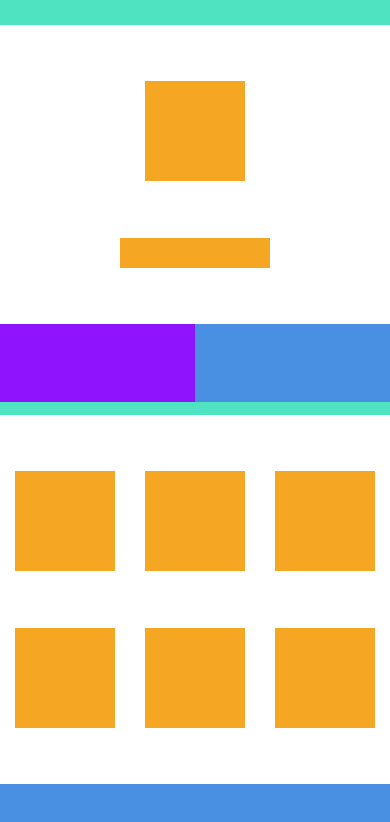
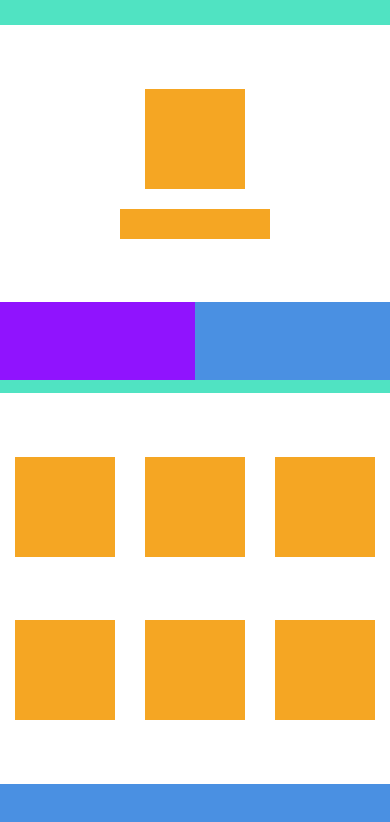
Before and after one commit to JmJunior20/serratec-react-native, a React Native app in the folder ProjetoReactNative/: screen / in a window 390 px wide. Shown: the top 822 px of the page. Built offline with nearby package versions, Linux system fonts and the light colour scheme.

Commit message:
Finalizando o desafio

```diff
--- a/ProjetoReactNative/src/Desafio.js
+++ b/ProjetoReactNative/src/Desafio.js
@@ -13,8 +13,6 @@ const Desafio = () => {
           </View>
           <View style={styles.containerOne}>
             <View style={styles.box2}/>
-          </View>
-          <View style={styles.container1}>
             <View style={styles.box3}/>
           </View>
           <View style={styles.containerLine}>
@@ -51,8 +49,7 @@ const styles = StyleSheet.create({
       justifyContent: "center",
     },
     containerOne: {
-        flexDirection: "row",
-        justifyContent: "space-around",
+      alignItems: "center",
       },
     container2: {
         flexDirection: "row",
@@ -80,6 +77,7 @@ const styles = StyleSheet.create({
         width: 150,
         height: 30,
         backgroundColor: '#F5A623',
+        marginTop: 20,
       },
       box4: {
           width: '50%',
```
